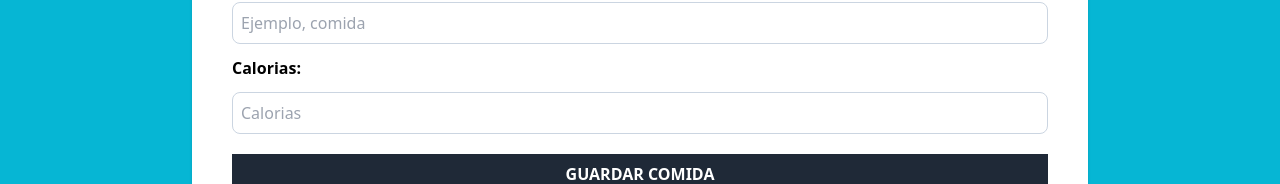
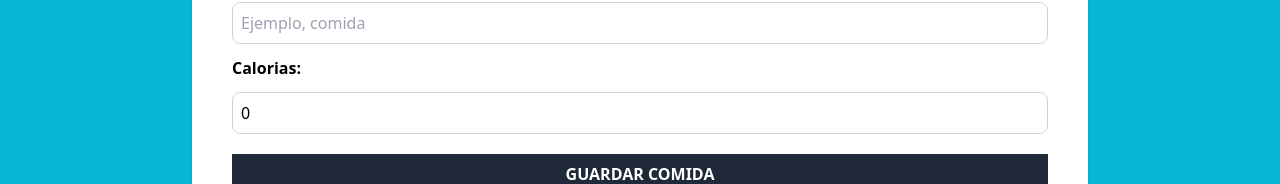
Before and after one commit to Enyel04/caloria-tracker, a React (Vite) app: page / in a window 1280 px wide. Shown: the part 296-480 px from the top of the page. Built offline with nearby package versions, Linux system fonts and the light colour scheme.

Commit message:
agregando useState para seguir lo que se esta llenando en el formulario

```diff
--- a/src/App.tsx
+++ b/src/App.tsx
@@ -1,4 +1,3 @@
-import React from 'react'
 import Form from './components/Form'
 
 
--- a/src/components/Form.tsx
+++ b/src/components/Form.tsx
@@ -1,24 +1,59 @@
+import { useState } from "react"
 import { categories } from "../data/categoria"
+//Se importa data Categorias, haciendo alucion a que se esta llamando la data base
 
 export default function Form() {
+
+  //Se crea UseState para establecer lo que se validara en el formulario, sus datos inicales
+
+  const [activity, setActivity] =useState({
+    category:1,
+    name:'',
+    calories:0,
+  })
+//Se crea el handleChange para sincronizar el formulario con la base de datos
+//se agrega como metodo "e" para añadir un atributo e irlo sincronizando
+//Saber la informacion, se puede de que tipo de dato es al colocarlo dentro de una parte de los llamados
+//Es decir, donde yo este llamando dicha funcion, o arrow function
+//Se llamada el select  e input
+
+  const handleChange= (e: React.ChangeEvent<HTMLInputElement> | React.ChangeEvent<HTMLSelectElement>) => {
+
+    setActivity({
+
+      ...activity,
+      [e.target.id]:e.target.value
+    })
+
+
+
+
+
+
+  }
+
   return (
-
 
     <form
 
     className=" space-y-5 bg-white shadow p-10 rounded-lg"
     >
+
         <div className="grid grid-cols-1 gap-3">
                 <label htmlFor="category" className=" font-bold">Categorias:</label>
                 <select
                 className=" border border-slate-300 p-2 rounded-lg bg-white"
                 id="category"
+                value={activity.category}
+                onChange={handleChange}
+
                 >
                   {categories.map(category => (
 
                     <option
                     key={category.id}
                     value={category.id}>
+
                         { category.name}
                     </option>
 
@@ -29,12 +64,14 @@
                 </select>
 
                 <div className="grid grid-cols-1 gap-3">
-                <label  htmlFor="activity" className=" font-bold">Actividad:</label>
+                <label  htmlFor="name" className=" font-bold">Actividad:</label>
 
                     <input type="text"
-                    id="activity"
+                    id="name"
                     className=" border border-slate-300 p-2 rounded-lg"
                     placeholder="Ejemplo, comida"
+                  value={activity.name}
+                    onChange={handleChange}
                     /> {/*Final Form  */}
 
 
@@ -47,6 +84,8 @@
                         id="calories"
                         className=" border border-slate-300 p-2 rounded-lg"
                         placeholder="Calorias"
+                        value={activity.calories}
+                        onChange={handleChange}
                     /> {/*Final Form  */}
                 </div>
         </div>
```
